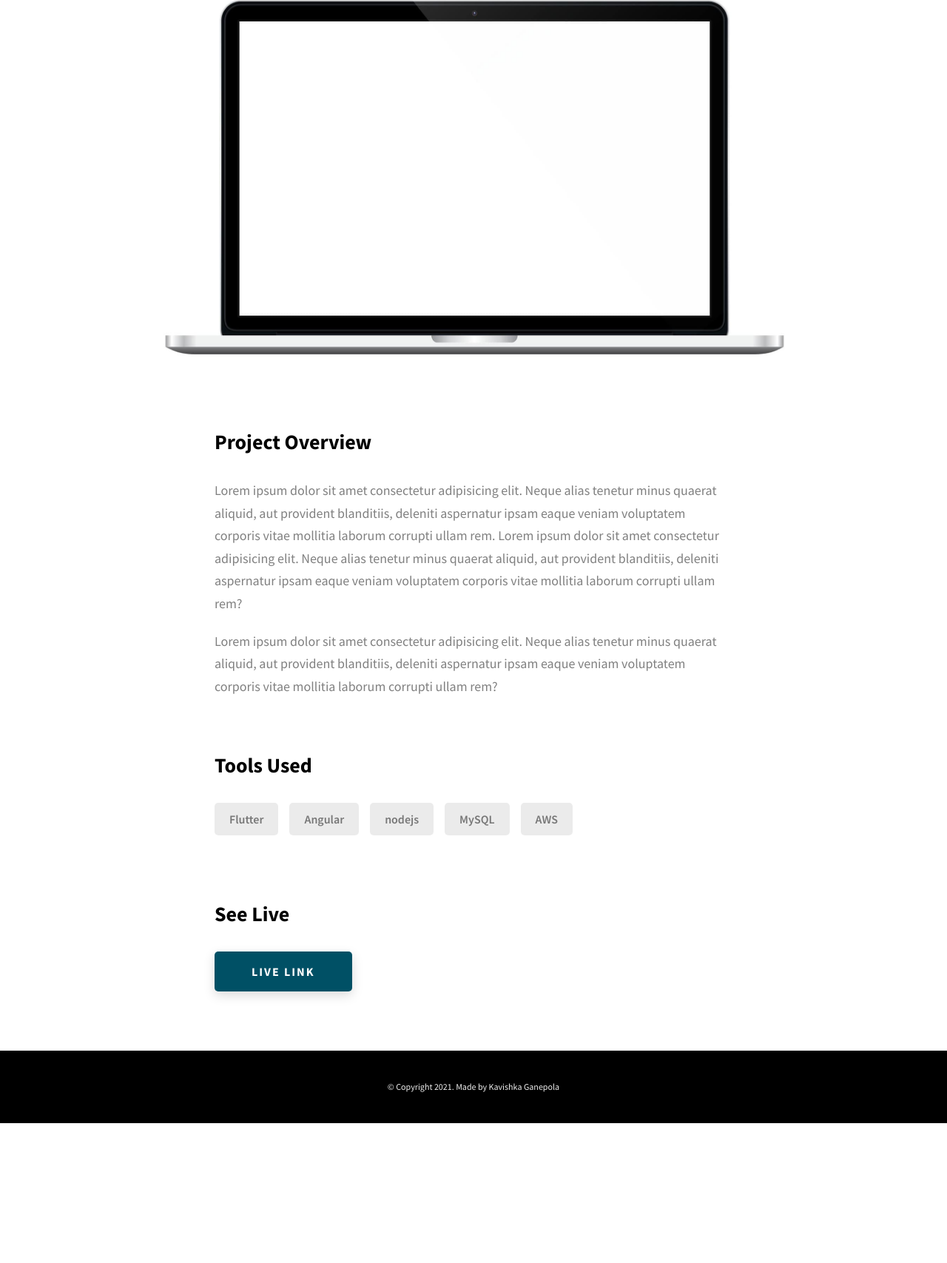
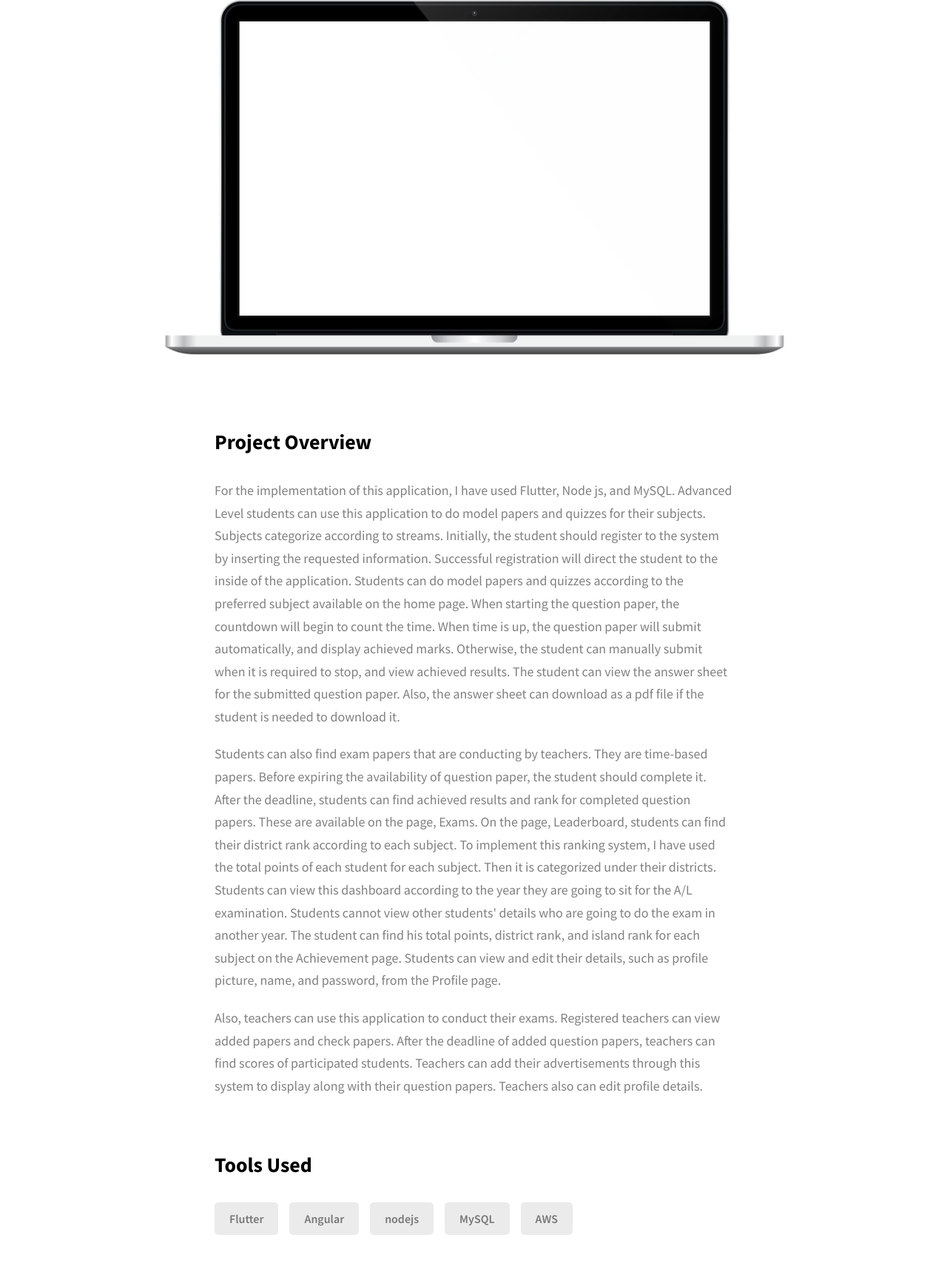
Before and after one commit to kavishkaG/Kavishka.Portfolio, a website: page project-2.html in a window 1280 px wide. Shown: the part 909-2616 px from the top of the page at 74% size. Before the commit the page ends 2427 px from the top, so only its background shows below. Drawn offline with Linux system fonts and the light colour scheme.

Commit message:
Kavishka.Portfolio4

```diff
--- a/project-2.html
+++ b/project-2.html
@@ -91,9 +91,9 @@
       <h1 class="heading-primary">MyMcq - උසස් පෙළ</h1>
       <div class="home-hero__info">
         <p class="text-primary">
-          Lorem ipsum dolor sit amet consectetur adipisicing elit. Hic facilis
-          tempora explicabo quae quod deserunt eius sapiente solutions for
-          complex problems
+          Sinhala medium mcq papers for students who are doing A/L examination to improve knowledge while managing given
+          time precisely. Students can find mcq papers in different categories like past papers, quiz papers, and
+          time-based exam papers.
         </p>
       </div>
       <div class="home-hero__cta">
@@ -148,20 +148,34 @@
           <div class="project-details__desc">
             <h3 class="project-details__content-title">Project Overview</h3>
             <p class="project-details__desc-para">
-              Lorem ipsum dolor sit amet consectetur adipisicing elit. Neque
-              alias tenetur minus quaerat aliquid, aut provident blanditiis,
-              deleniti aspernatur ipsam eaque veniam voluptatem corporis vitae
-              mollitia laborum corrupti ullam rem. Lorem ipsum dolor sit amet
-              consectetur adipisicing elit. Neque alias tenetur minus quaerat
-              aliquid, aut provident blanditiis, deleniti aspernatur ipsam
-              eaque veniam voluptatem corporis vitae mollitia laborum corrupti
-              ullam rem?
+              For the implementation of this application, I have used Flutter, Node js, and MySQL. Advanced Level
+              students can use this application to do model papers and quizzes for their subjects. Subjects categorize
+              according to streams. Initially, the student should register to the system by inserting the requested
+              information. Successful registration will direct the student to the inside of the application. Students
+              can do model papers and quizzes according to the preferred subject available on the home page. When
+              starting the question paper, the countdown will begin to count the time. When time is up, the question
+              paper will submit automatically, and display achieved marks. Otherwise, the student can manually submit
+              when it is required to stop, and view achieved results. The student can view the answer sheet for the
+              submitted question paper. Also, the answer sheet can download as a pdf file if the student is needed to
+              download it.
             </p>
             <p class="project-details__desc-para">
-              Lorem ipsum dolor sit amet consectetur adipisicing elit. Neque
-              alias tenetur minus quaerat aliquid, aut provident blanditiis,
-              deleniti aspernatur ipsam eaque veniam voluptatem corporis vitae
-              mollitia laborum corrupti ullam rem?
+              Students can also find exam papers that are conducting by teachers. They are time-based papers. Before
+              expiring the availability of question paper, the student should complete it. After the deadline, students
+              can find achieved results and rank for completed question papers. These are available on the page, Exams.
+              On the page, Leaderboard, students can find their district rank according to each subject. To implement
+              this ranking system, I have used the total points of each student for each subject. Then it is categorized
+              under their districts. Students can view this dashboard according to the year they are going to sit for
+              the A/L examination. Students cannot view other students' details who are going to do the exam in another
+              year. The student can find his total points, district rank, and island rank for each subject on the
+              Achievement page. Students can view and edit their details, such as profile picture, name, and password,
+              from the Profile page.
+            </p>
+            <p class="project-details__desc-para">
+              Also, teachers can use this application to conduct their exams. Registered teachers can view added papers
+              and check papers. After the deadline of added question papers, teachers can find scores of participated
+              students. Teachers can add their advertisements through this system to display along with their question
+              papers. Teachers also can edit profile details.
             </p>
           </div>
           <div class="project-details__tools-used">
```
Also changed, not shown: index.html (+8 -8 lines), project-1.html (+15 -10 lines), project-3.html (+4 -3 lines).
